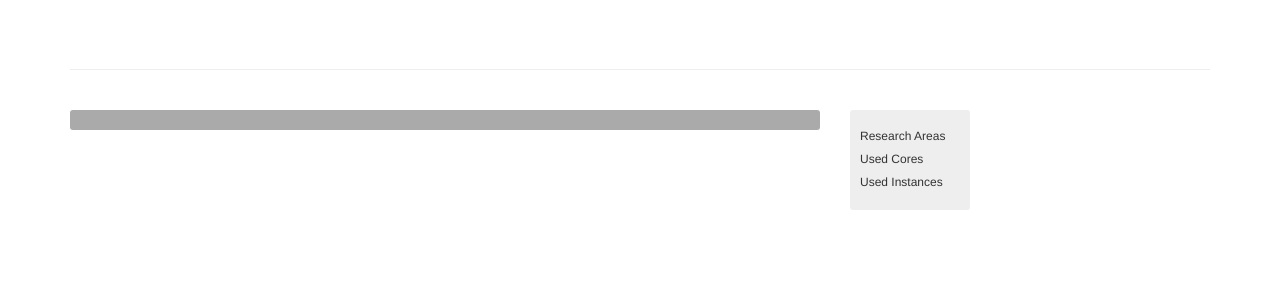
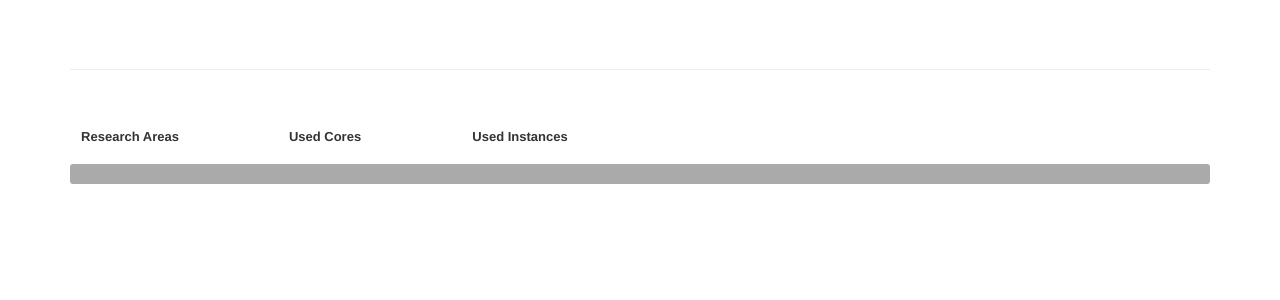
Before and after one commit to rrothwell/langstroth, a Django app: template nectar_allocations/templates/project_details.html in a window 1280 px wide. Shown: the part 52-352 px from the top of the page. Run offline with Django 3.2, Linux system fonts and the light colour scheme; the template is opened without the code that fills it, so the values that code supplies are empty; parts of the project's set-up code (start-up, migrations or seed data) failed here and were passed over; some libraries are stand-ins or nearby versions.

Commit message:
RR: changed layout of charts from verticval to horizantal. Pie charts ar now full, not donuts.

```diff
--- a/langstroth/static/css/master-detail.css
+++ b/langstroth/static/css/master-detail.css
@@ -86,13 +86,17 @@ table.for-table th {
 	width: 120px;
 	vertical-align: middle;
 	text-align: left;
-	background-color: #eeeeee;
+	background-color: #ffffff;
 	border-radius:3px;
 	padding: 10px;
 }
 
 .project-visualisation-container h4 {
 	font-size: 12px;
+	font-weight: bold;
+	text-align: center;
+	font-family: "Helvetica Neue", Helvetica, Arial, sans-serif;
+	font-size: 13px;
 }
 
 
--- a/langstroth/static/js/project_details.js
+++ b/langstroth/static/js/project_details.js
@@ -27,14 +27,14 @@ var toolTip = d3.select("body")
 
 
 //==== HTML Table For Project Details.
-// Popluated on page load. Dynamic update afger page load is not supported.
+// Populated on page load. Dynamic update after page load is not supported.
 
 function tabulateSummary(pageAreaSelector, project_summary) {
 
 	// Define the table with heading.
 	var table = d3.select(pageAreaSelector).append("table")
 					.attr("class", "details-table");
-	table.append("caption").text("Aggregate Allocation");
+	table.append("caption").text("Current Allocation");
 	tbody = table.append("tbody");
 
 	// Add rows with rows (tr), row headings (th) and the detail entries (td).
@@ -63,16 +63,16 @@ function tabulateSummary(pageAreaSelector, project_summary) {
 
 // Pie chart constants.
 
-var PIE_CHART_WIDTH = 100;
-var PIE_CHART_HEIGHT = 100;
+var PIE_CHART_WIDTH = 92;
+var PIE_CHART_HEIGHT = 92;
 var PIE_CHART_RADIUS = Math.min(PIE_CHART_WIDTH, PIE_CHART_HEIGHT) / 2;
-var PIE_CHART_INNER_RADIUS = PIE_CHART_RADIUS*0.5;
+var PIE_CHART_INNER_RADIUS = PIE_CHART_RADIUS*0.0;
 
 function graphQuota(pageAreaSelector, quotaKey, usage) {
 
 	var color = d3.scale.ordinal()
 				// Color for used quota then unused quota.
-			    .range(["#5687d1", "#dddddd"]);
+			    .range(["#006ccf", "#f2f2f2"]);
 
 	var pie = d3.layout.pie()
 				.value(function(d) {
--- a/nectar_allocations/templates/project_details.html
+++ b/nectar_allocations/templates/project_details.html
@@ -7,29 +7,42 @@
 
 {% block content %}
 		<div class="row">
-			<div class="col-md-8">
-				<div id="project-summary" class='project-details-container'></div>
-			</div>
-			<div class="col-md-4">
+			<div class="col-md-2">
 				<div id="visualisation" class='project-visualisation-container'>
 					<div>
+						<div id="research-pie-chart" class='project-chart-container'></div>
 						<h4>Research Areas</h4>
-						<div id="research-pie-chart" class='project-chart-container'></div>
-					</div>
-					<div>
-						<h4>Used Cores</h4>
-						<div id="core-pie-chart" class='project-chart-container'></div>
-					</div>
-					<div>
-						<h4>Used Instances</h4>
-						<div id="instance-pie-chart" class='project-chart-container'></div>
 					</div>
 				</div>
+			</div>
+			<div class="col-md-2">
+				<div id="visualisation" class='project-visualisation-container'>
+					<div>
+						<div id="core-pie-chart" class='project-chart-container'></div>
+						<h4>Used Cores</h4>
+					</div>
+				</div>
+			</div>
+			<div class="col-md-2">
+				<div id="visualisation" class='project-visualisation-container'>
+					<div>
+						<div id="instance-pie-chart" class='project-chart-container'></div>
+						<h4>Used Instances</h4>
+					</div>
+				</div>
+			</div>
+			<div class="col-md-6">
+				&nbsp;
 			</div>
 		</div>
 		<div class="row">
 			<div class="col-md-12">
-			&nbsp;
+				<div id="project-summary" class='project-details-container'></div>
+			</div>
+		</div>
+		<div class="row">
+			<div class="col-md-12">
+				&nbsp;
 			</div>
 		</div>
 {% endblock %}
```
